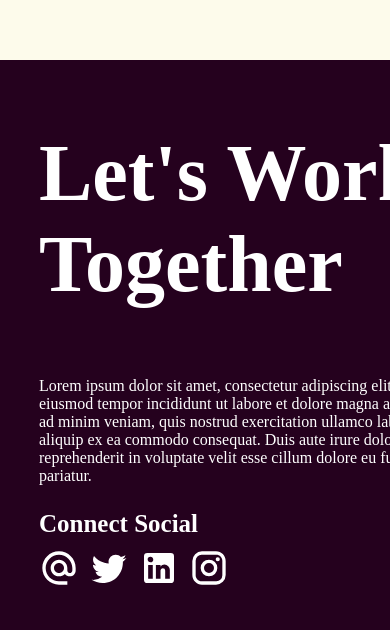
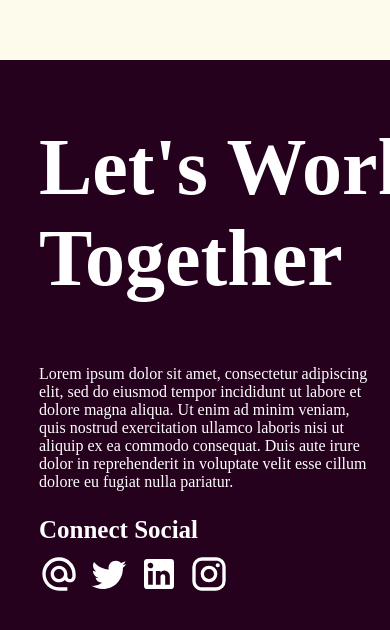
Before and after one commit to gaurav2425/portfolio, a Next.js app: page /WelcomePage in a window 390 px wide. Shown: the part 888-1518 px from the top of the page. Built offline with nearby package versions, Linux system fonts and the light colour scheme; a web font is replaced by a local one.

Commit message:
Responsive Footer

```diff
--- a/styles/componentstyles/Footer.module.css
+++ b/styles/componentstyles/Footer.module.css
@@ -11,7 +11,7 @@
     color: rgb(255, 255, 255);
     /* padding: 0px -80px 0px 0px; */
     object-fit: cover;
-    object-position: 25% 25%;
+    /* object-position: 25% 25%; */
 
 }
 .footer_container_left h1{
@@ -48,6 +48,6 @@
         padding-left: 10%;
     }
     .footer_container_right p{
-        width: 90%;
+        width: 85vw;
     }
   }
```
